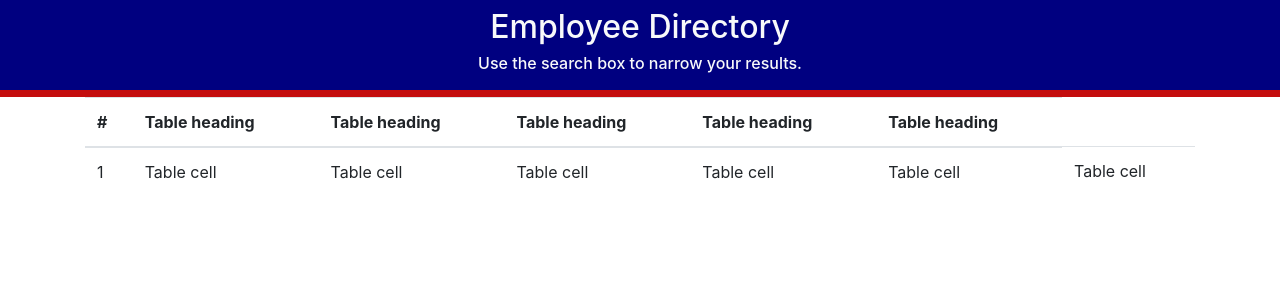
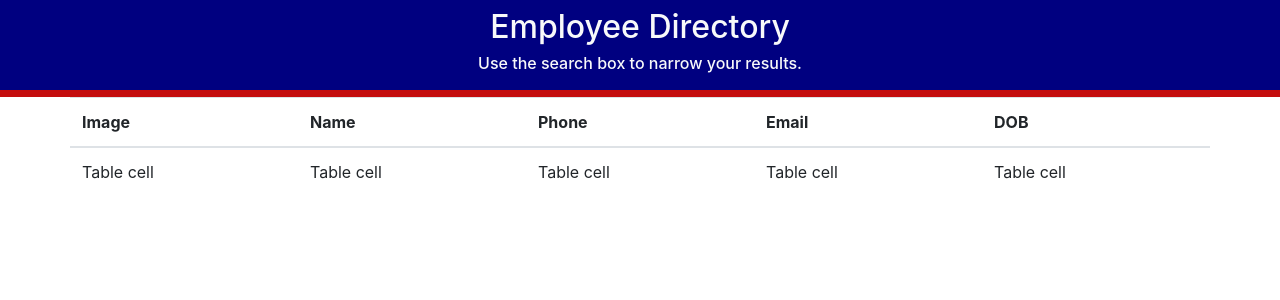
Before and after one commit to KEDuran/employee_directory, a React (Create React App) app: page / in a window 1280 px wide. Shown: the top 300 px of the page. Built offline with nearby package versions, Linux system fonts and the light colour scheme.

Commit message:
modified tableComp and tableComp tests

```diff
--- a/public/index.html
+++ b/public/index.html
@@ -16,11 +16,7 @@
 			content="Web site created using create-react-app"
 		/>
 		<link rel="apple-touch-icon" href="%PUBLIC_URL%/logo192.png" />
-		<!--
-      manifest.json provides metadata used when your web app is installed on a
-      user's mobile device or desktop. See https://developers.google.com/web/fundamentals/web-app-manifest/
-    -->
-		<link rel="manifest" href="%PUBLIC_URL%/manifest.json" />
+
 		<!--
       Notice the use of %PUBLIC_URL% in the tags above.
       It will be replaced with the URL of the `public` folder during the build.
--- a/src/components/TableComp/TableComp.js
+++ b/src/components/TableComp/TableComp.js
@@ -1,24 +1,22 @@
 import React from "react";
-import { Container, Table } from "react-bootstrap";
+import { Container, Row, Table } from "react-bootstrap";
 
 function TableComp() {
 	return (
 		<Container>
-			<Table responsive="sm">
+			<Row>
+				<Table>
 					<thead>
 						<tr>
-						<th>#</th>
-						<th>Table heading</th>
-						<th>Table heading</th>
-						<th>Table heading</th>
-						<th>Table heading</th>
-						<th>Table heading</th>
+							<th>Image</th>
+							<th>Name</th>
+							<th>Phone</th>
+							<th>Email</th>
+							<th>DOB</th>
 						</tr>
 					</thead>
 					<tbody>
 						<tr>
-						<td>1</td>
-						<td>Table cell</td>
 							<td>Table cell</td>
 							<td>Table cell</td>
 							<td>Table cell</td>
@@ -27,6 +25,7 @@ function TableComp() {
 						</tr>
 					</tbody>
 				</Table>
+			</Row>
 		</Container>
 	);
 }
```
Also changed, not shown: 1 other file (tests, documents, lock files or other folders). Lines whose indentation alone changed are shown as unchanged.
